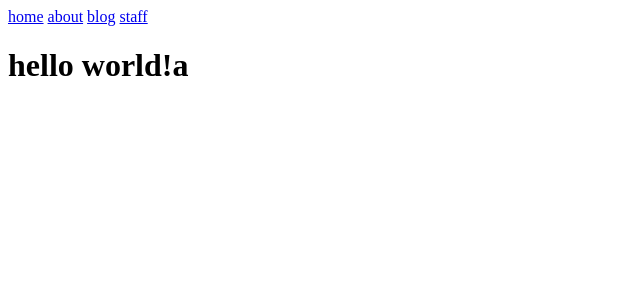
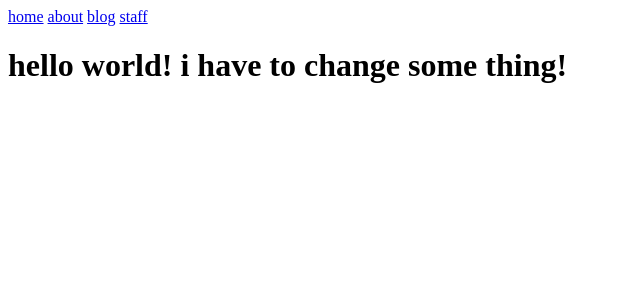
Before and after one commit to 13114848878/blog, a Jekyll site: the page built from index.html, in a window 1280 px wide. Shown: the top 300 px of the page, without its empty margins (0-640 px from the left). Built offline with Jekyll 4.4.1, drawn with Linux system fonts in a browser that asks for light colours.

Commit message:
change index.html

```diff
--- /dev/null
+++ b/Gemfile
@@ -0,0 +1,3 @@
+source 'https://rubygems.org'
+
+gem 'jekyll'
--- a/_config.yml
+++ b/_config.yml
@@ -1,4 +1,7 @@
 baseurl: /blog
+
+# remote-theme: mmistakes/minimal-mistakes
+
 collections:
   authors:
     output: true
--- a/index.html
+++ b/index.html
@@ -4,4 +4,4 @@ title: home
 ---
 
 
-<h1>{{"Hello World!a" | downcase}}</h1>
+<h1>{{"Hello World! I have to change some thing!" | downcase}}</h1>
```
Also changed, not shown: Gemfile.lock (added), 1 other file.
